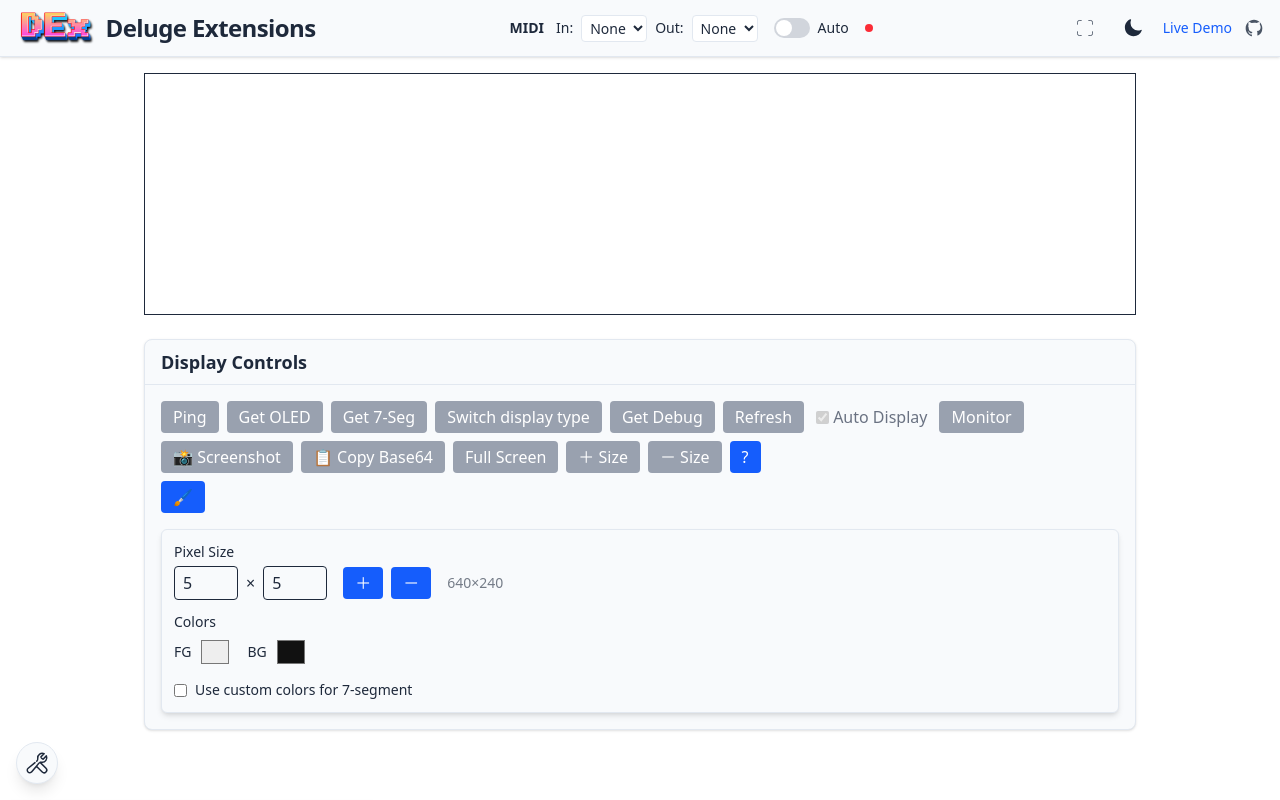
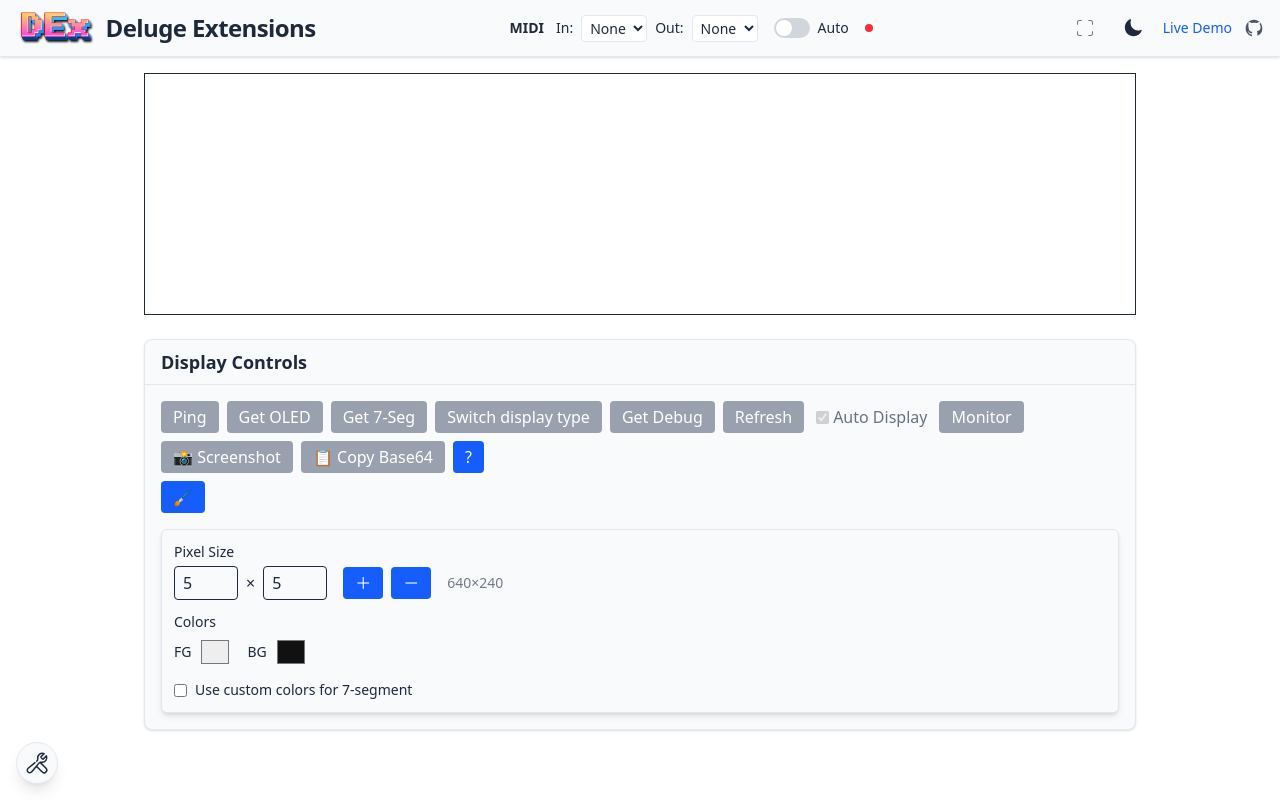
Before and after one commit to silicakes/deluge-extensions, a Preact app: page / in a window 1280 px wide. Built offline with nearby package versions, Linux system fonts and the light colour scheme.

Commit message:
Remove fullscreen and size adjustment buttons from DisplayControls component to streamline UI. This change simplifies the controls by eliminating redundant functionality following the recent fullscreen mode implementation.

```diff
--- a/src/components/DisplayControls.tsx
+++ b/src/components/DisplayControls.tsx
@@ -150,21 +150,6 @@ export function DisplayControls() {
       <Button onClick={handleCopy} disabled={disabled}>
         📋 Copy Base64
       </Button>
-      <Button onClick={handleFullScreen} disabled={disabled}>
-        {fullScreenSignal.value ? "Exit Full" : "Full Screen"}
-      </Button>
-      <Button
-        onClick={handleIncrease}
-        disabled={disabled || fullScreenSignal.value}
-      >
-        ＋ Size
-      </Button>
-      <Button
-        onClick={handleDecrease}
-        disabled={disabled || fullScreenSignal.value}
-      >
-        － Size
-      </Button>
       <Button
         onClick={handleHelp}
         aria-label="Keyboard help (?)"
```
